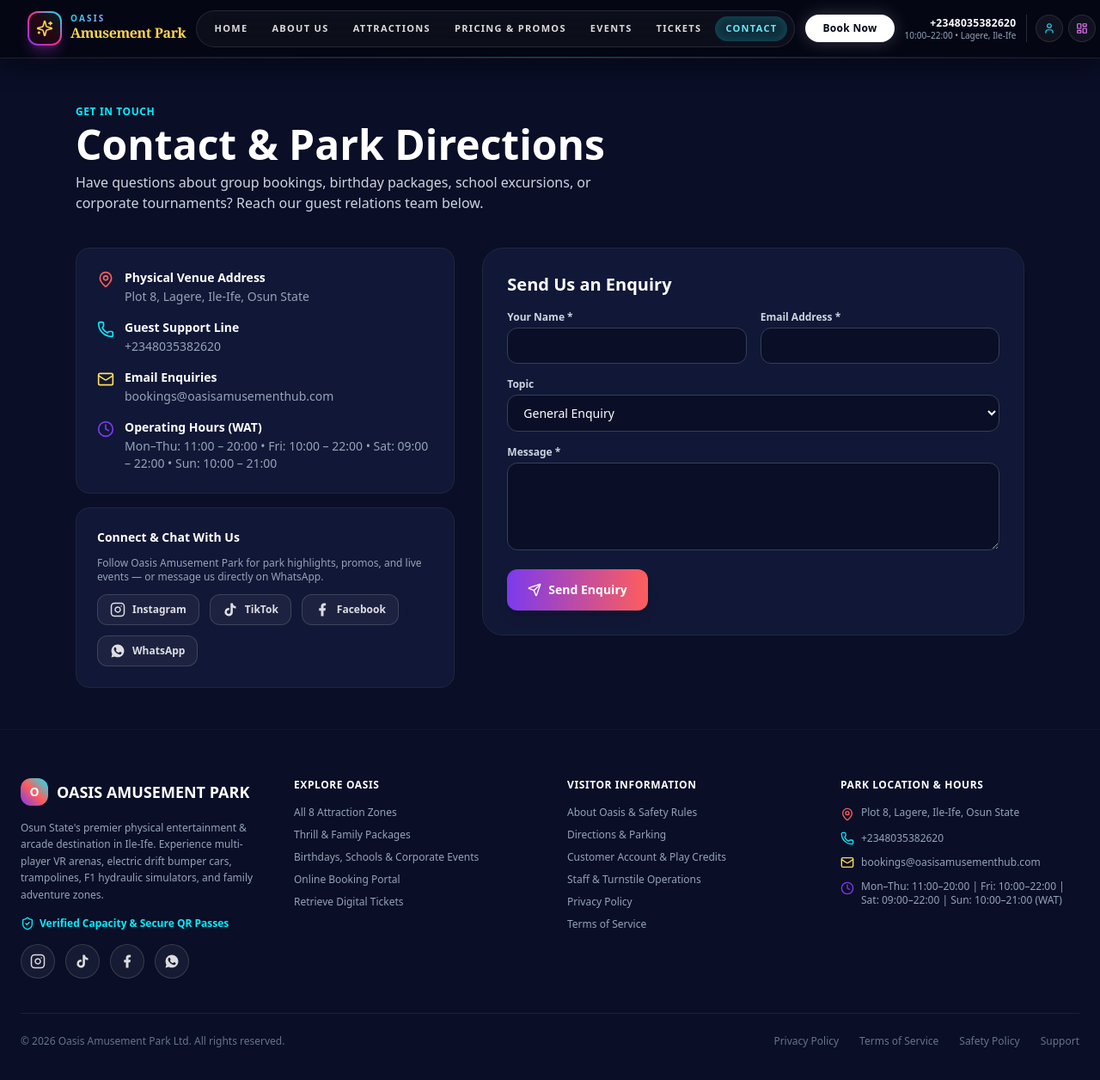
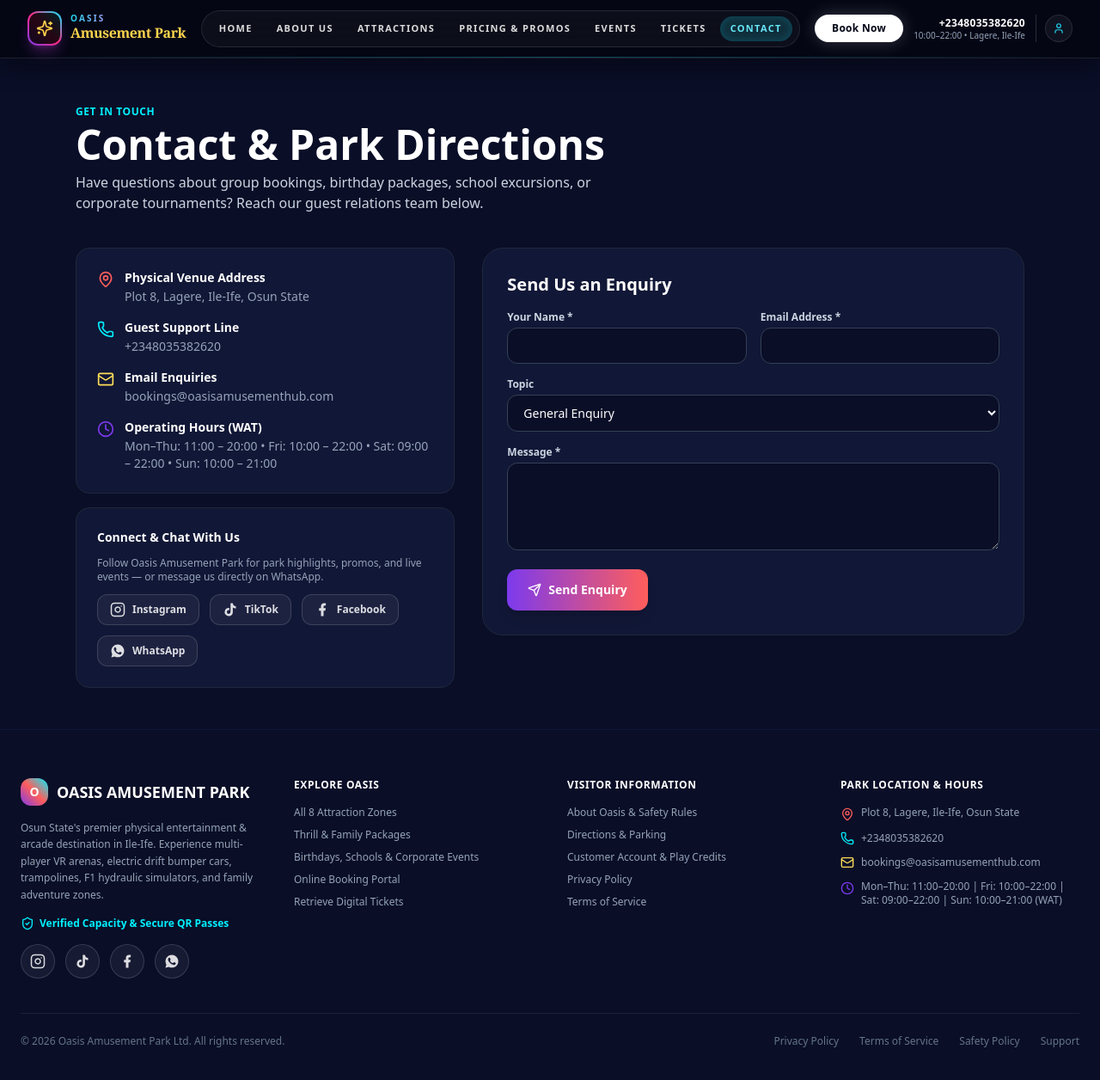
Before and after one commit to AndreNot3000/oasis_frontend, a Next.js app: page /contact in a window 1280 px wide. Shown: the top 1256 px of the page at 86% size. Built offline with nearby package versions, Linux system fonts and the light colour scheme.

Commit message:
chore(ui): hide admin dashboard links from public site navigation

```diff
--- /dev/null
+++ b/app/admin/layout.tsx
@@ -0,0 +1,18 @@
+import type { Metadata } from 'next';
+
+export const metadata: Metadata = {
+  title: 'Staff Console — Oasis Amusement Park',
+  robots: {
+    index: false,
+    follow: false,
+    nocache: true,
+  },
+};
+
+export default function AdminLayout({
+  children,
+}: {
+  children: React.ReactNode;
+}) {
+  return <>{children}</>;
+}
--- a/app/admin/page.tsx
+++ b/app/admin/page.tsx
@@ -40,7 +40,7 @@ export default function AdminDashboardPage() {
   const [activeTab, setActiveTab] = useState<AdminTab>('overview');
   const [dashboard, setDashboard] = useState<any | null>(null);
 
-  const [email, setEmail] = useState('admin@oasisamusement.com');
+  const [email, setEmail] = useState('');
   const [password, setPassword] = useState('');
   const [showPassword, setShowPassword] = useState(false);
   const [loading, setLoading] = useState(true);
@@ -147,6 +147,7 @@ export default function AdminDashboardPage() {
                   required
                   value={email}
                   onChange={(e) => setEmail(e.target.value)}
+                  placeholder="Enter admin email"
                   className="w-full px-3.5 py-2.5 rounded-xl bg-oasis-navy border border-slate-700 text-sm text-white"
                 />
               </div>
--- /dev/null
+++ b/app/robots.ts
@@ -0,0 +1,11 @@
+import type { MetadataRoute } from 'next';
+
+export default function robots(): MetadataRoute.Robots {
+  return {
+    rules: {
+      userAgent: '*',
+      allow: '/',
+      disallow: ['/admin', '/admin/'],
+    },
+  };
+}
--- a/components/site-footer.tsx
+++ b/components/site-footer.tsx
@@ -82,11 +82,6 @@ export function SiteFooter() {
               </Link>
             </li>
             <li>
-              <Link href="/admin" className="hover:text-oasis-cyan transition-colors">
-                Staff &amp; Turnstile Operations
-              </Link>
-            </li>
-            <li>
               <Link href="/privacy" className="hover:text-oasis-cyan transition-colors">
                 Privacy Policy
               </Link>
--- a/components/site-header.tsx
+++ b/components/site-header.tsx
@@ -5,7 +5,6 @@ import Link from 'next/link';
 import { usePathname } from 'next/navigation';
 import {
   Ticket,
-  LayoutDashboard,
   Menu,
   X,
   User,
@@ -101,13 +100,6 @@ export function SiteHeader() {
             >
               <User className="w-3.5 h-3.5 text-cyan-400" />
             </Link>
-            <Link
-              href="/admin"
-              title="Staff & Admin Operations Console"
-              className="p-2 rounded-full bg-white/5 hover:bg-white/15 text-slate-200 hover:text-white border border-white/10 transition-colors"
-            >
-              <LayoutDashboard className="w-3.5 h-3.5 text-fuchsia-400" />
-            </Link>
           </div>
         </div>
 
@@ -144,13 +136,6 @@ export function SiteHeader() {
               My Account
             </Link>
             <Link
-              href="/admin"
-              onClick={() => setMobileOpen(false)}
-              className="flex-1 text-center py-2.5 rounded-full text-xs font-bold bg-white/10 text-white border border-white/15"
-            >
-              Staff Console
-            </Link>
-            <Link
               href="/book"
               onClick={() => setMobileOpen(false)}
               className="flex-1 text-center py-2.5 rounded-full text-xs font-bold bg-white text-slate-950"
```
